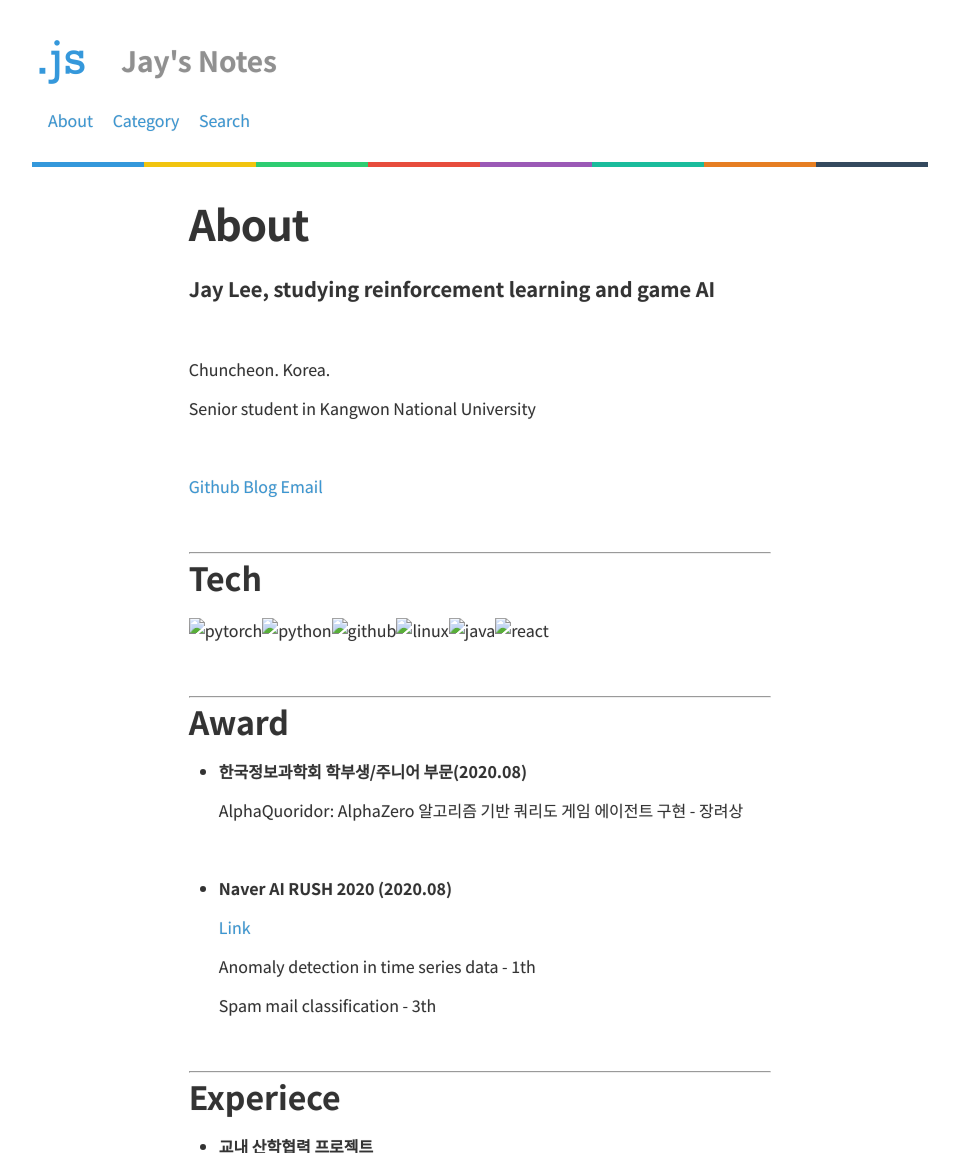
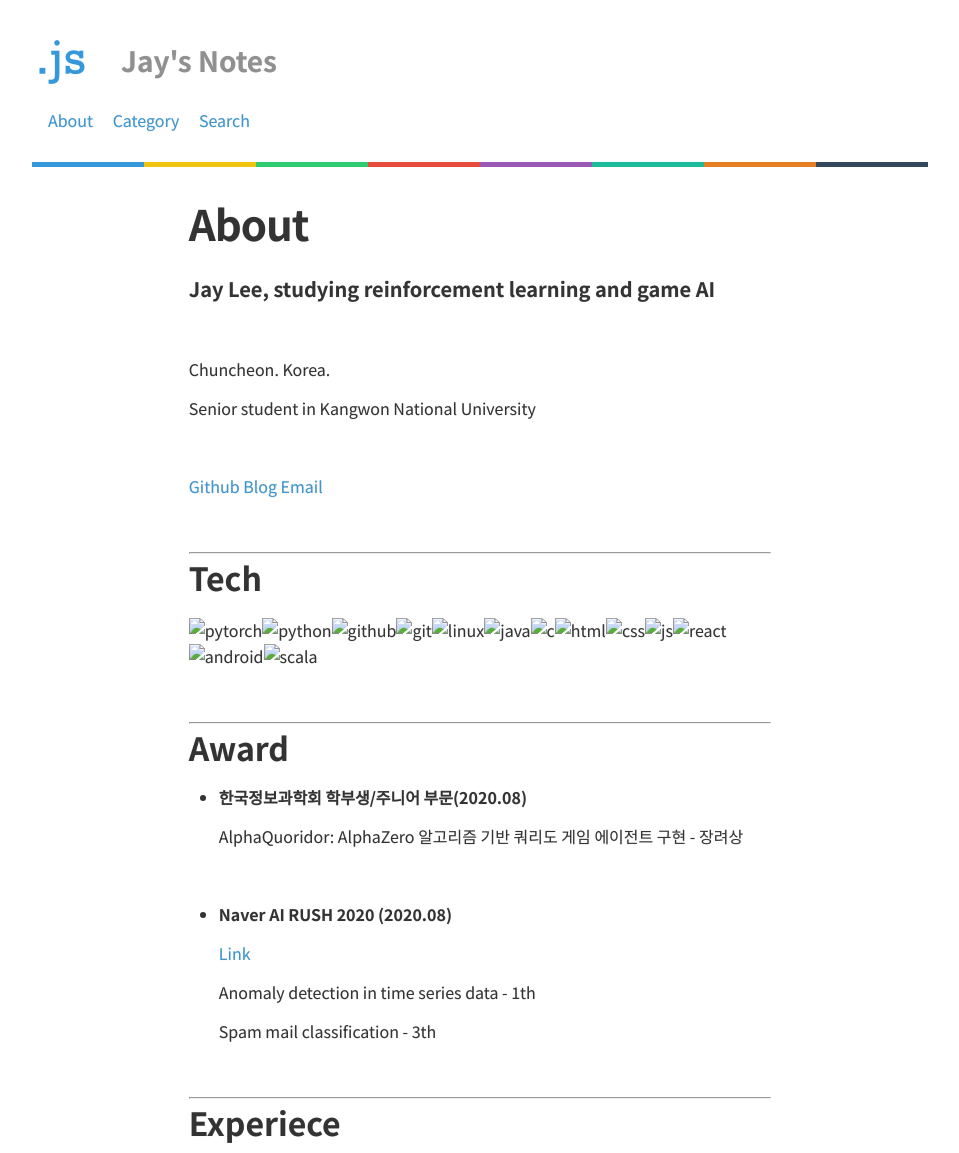
Before and after one commit to Clarit7/clarit7.github.io, a Jekyll site: the page built from about.md, in a window 1280 px wide. Shown: the top 1153 px of the page, without its empty margins (160-1119 px from the left). Built offline with Jekyll 4.4.1, drawn with Linux system fonts in a browser that asks for light colours; some web fonts are replaced; grey boxes are pictures that could not be loaded.

Commit message:
Update about.md

```diff
--- a/about.md
+++ b/about.md
@@ -23,7 +23,7 @@ Senior student in Kangwon National University
 
 ## Tech
 
-![pytorch](./images/about/pytorch.png) ![python](./images/about/python.png) ![github](./images/about/github.png) ![linux](./images/about/linux.png) ![java](./images/about/java.png) ![react](./images/about/react.png)
+![pytorch](./images/about/pytorch.png) ![python](./images/about/python.png) ![github](./images/about/github.png) ![git](./images/about/git.png) ![linux](./images/about/linux.png) ![java](./images/about/java.png) ![c](./images/about/c.png) ![html](./images/about/html.png) ![css](./images/about/css.png) ![js](./images/about/js.png) ![react](./images/about/react.png) ![android](./images/about/android.png) ![scala](./images/about/scala.png)
 
 <br/>
 
```
